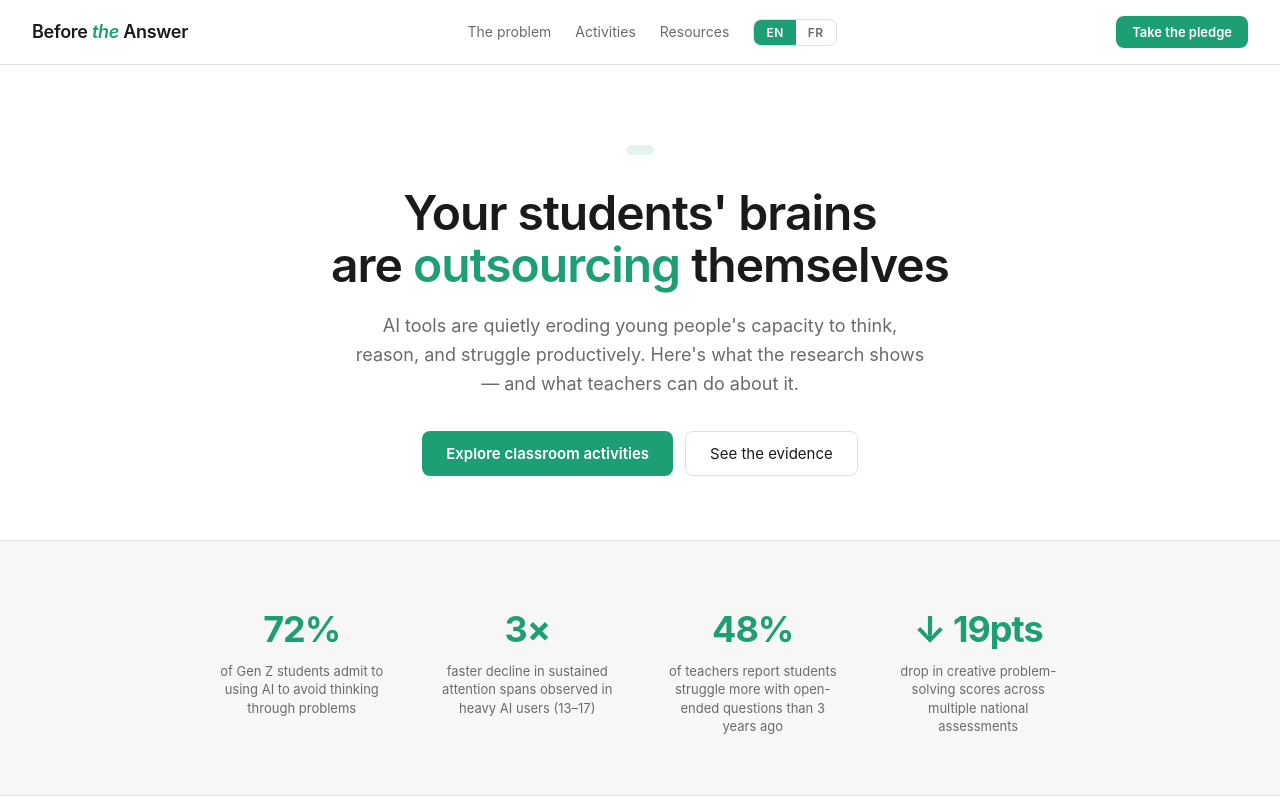
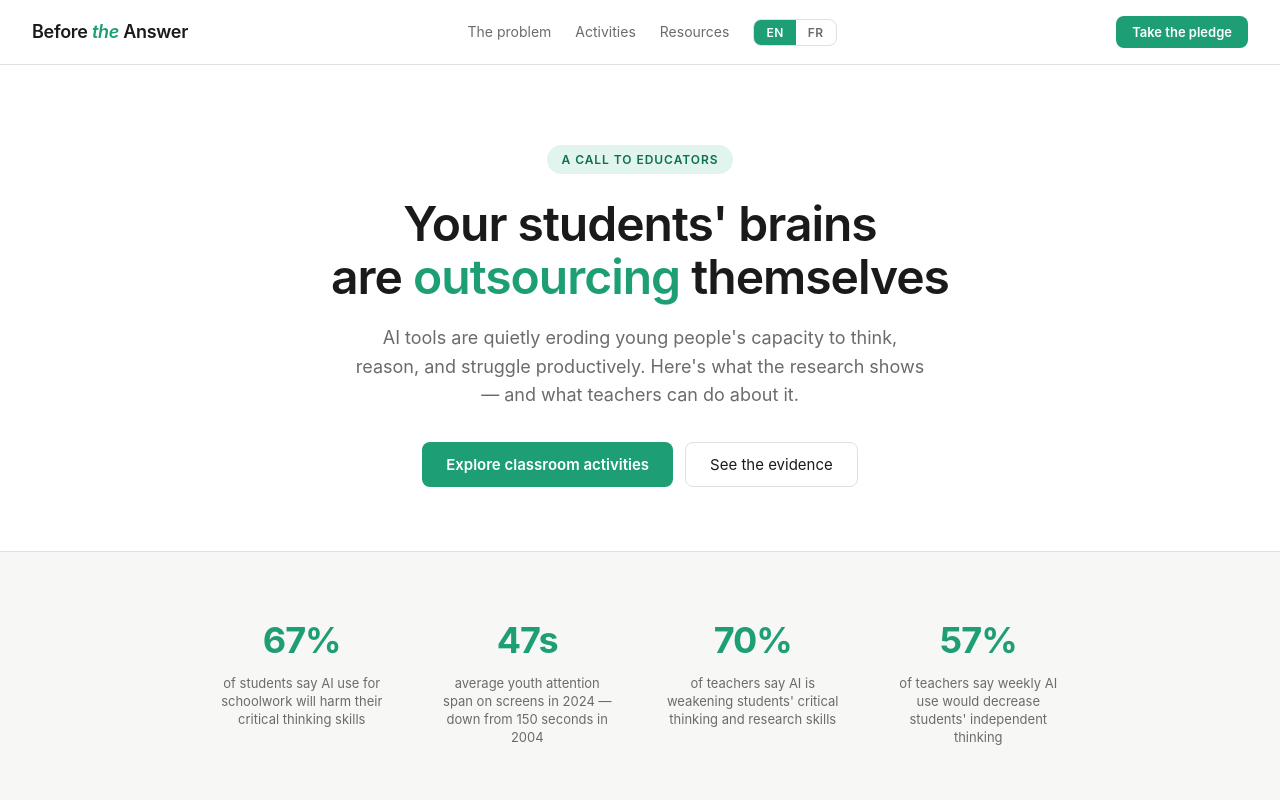
Before and after one commit to marcuskhleung/beforetheanswer, a plain HTML site: page index.html in a window 1280 px wide. Shown: the top 800 px of the page. Drawn offline with Linux system fonts and the light colour scheme.

Commit message:
Update index.html

```diff
--- a/index.html
+++ b/index.html
@@ -179,7 +179,7 @@
      To edit: update translations below
 ════════════════════════════════ -->
 <section class="hero">
-  <div class="hero-eyebrow" data-t="hero_eyebrow"></div>
+  <div class="hero-eyebrow" data-t="hero_eyebrow">A call to educators</div>
   <h1 data-t="hero_h1">Your students' brains<br>are <em>outsourcing</em> themselves</h1>
   <p class="hero-sub" data-t="hero_sub">AI tools are quietly eroding young people's capacity to think, reason, and struggle productively. Here's what the research shows — and what teachers can do about it.</p>
   <div class="hero-actions">
@@ -195,10 +195,10 @@
 ════════════════════════════════ -->
 <div class="stat-bar">
   <div class="stat-grid">
-    <div class="stat-card"><div class="stat-num">72%</div><div class="stat-label" data-t="stat1">of Gen Z students admit to using AI to avoid thinking through problems</div></div>
-    <div class="stat-card"><div class="stat-num">3×</div><div class="stat-label" data-t="stat2">faster decline in sustained attention spans observed in heavy AI users (13–17)</div></div>
-    <div class="stat-card"><div class="stat-num">48%</div><div class="stat-label" data-t="stat3">of teachers report students struggle more with open-ended questions than 3 years ago</div></div>
-    <div class="stat-card"><div class="stat-num">↓ 19pts</div><div class="stat-label" data-t="stat4">drop in creative problem-solving scores across multiple national assessments</div></div>
+    <div class="stat-card"><div class="stat-num">67%</div><div class="stat-label" data-t="stat1">of students say AI use for schoolwork will harm their critical thinking skills</div></div>
+    <div class="stat-card"><div class="stat-num">47s</div><div class="stat-label" data-t="stat2">average youth attention span on screens in 2024 — down from 150 seconds in 2004</div></div>
+    <div class="stat-card"><div class="stat-num">70%</div><div class="stat-label" data-t="stat3">of teachers say AI is weakening students' critical thinking and research skills</div></div>
+    <div class="stat-card"><div class="stat-num">57%</div><div class="stat-label" data-t="stat4">of teachers say weekly AI use would decrease students' independent thinking</div></div>
   </div>
 </div>
 
@@ -315,14 +315,14 @@ const translations = {
     logo_before:"Before ", logo_the:"the ", logo_answer:"Answer",
     footer_before:"Before ", footer_the:"the ", footer_answer:"Answer",
     nav_problem:"The problem", nav_activities:"Activities", nav_resources:"Resources", nav_cta:"Take the pledge",
-    hero_eyebrow:"A call to society for our youth",
+    hero_eyebrow:"A call to educators",
     hero_h1:"Your students' brains<br>are <em>outsourcing</em> themselves",
     hero_sub:"AI tools are quietly eroding young people's capacity to think, reason, and struggle productively. Here's what the research shows — and what teachers can do about it.",
     hero_btn1:"Explore classroom activities", hero_btn2:"See the evidence",
-    stat1:"of Gen Z students admit to using AI to avoid thinking through problems",
-    stat2:"faster decline in sustained attention spans observed in heavy AI users (13–17)",
-    stat3:"of teachers report students struggle more with open-ended questions than 3 years ago",
-    stat4:"drop in creative problem-solving scores across multiple national assessments",
+    stat1:"of students say AI use for schoolwork will harm their critical thinking skills — RAND, 2025",
+    stat2:"average youth attention span on screens in 2024, down from 150 seconds in 2004 — Dr. Gloria Mark, UC Irvine",
+    stat3:"of teachers say AI is weakening students's critical thinking and research skills — CDT, 2025",
+    stat4:"of teachers say weekly AI use would decrease students' independent thinking — Gallup, 2025",
     prob_label:"The problem", prob_title:"What AI dependency is doing to young minds",
     prob_desc:"The concern isn't AI itself — it's the way passive use is replacing the mental effort that builds real cognitive capacity.",
     c1_title:"Memory and recall erosion", c1_desc:"When students look up every answer instantly, the retrieval practice that cements long-term memory never happens. Cognitive load is reduced so much that learning itself is bypassed.", c1_tag:"Memory",
@@ -359,14 +359,14 @@ const translations = {
     logo_before:"Avant ", logo_the:"la ", logo_answer:"Réponse",
     footer_before:"Avant ", footer_the:"la ", footer_answer:"Réponse",
     nav_problem:"Le problème", nav_activities:"Activités", nav_resources:"Ressources", nav_cta:"Signer l'engagement",
-    hero_eyebrow:"Un appel à la société pour notre jeunesse",
+    hero_eyebrow:"Un appel aux enseignants",
     hero_h1:"Le cerveau de vos élèves<br><em>délègue</em> sa propre pensée",
     hero_sub:"Les outils d'IA érodent silencieusement la capacité des jeunes à réfléchir, raisonner et persévérer. Voici ce que la recherche révèle — et ce que les enseignants peuvent faire.",
     hero_btn1:"Explorer les activités", hero_btn2:"Voir les données",
-    stat1:"des élèves de la génération Z admettent utiliser l'IA pour éviter de réfléchir",
-    stat2:"déclin plus rapide de l'attention soutenue chez les grands utilisateurs d'IA (13–17 ans)",
-    stat3:"des enseignants constatent que les élèves peinent davantage avec les questions ouvertes",
-    stat4:"de baisse dans les scores de résolution créative de problèmes aux évaluations nationales",
+    stat1:"des élèves estiment que l'IA nuit à leur pensée critique pour les travaux scolaires — RAND, 2025",
+    stat2:"durée moyenne d'attention des jeunes sur écran en 2024, contre 150 secondes en 2004 — Dr. Gloria Mark",
+    stat3:"des enseignants disent que l'IA affaiblit la pensée critique et les compétences de recherche — CDT, 2025",
+    stat4:"des enseignants estiment que l'IA diminuerait la pensée indépendante des élèves — Gallup, 2025",
     prob_label:"Le problème", prob_title:"Ce que la dépendance à l'IA fait aux jeunes esprits",
     prob_desc:"Le problème n'est pas l'IA en soi — c'est la façon dont l'utilisation passive remplace l'effort mental qui forge de vraies capacités cognitives.",
     c1_title:"Érosion de la mémoire", c1_desc:"Quand les élèves trouvent chaque réponse instantanément, la pratique de récupération qui ancre la mémoire à long terme n'a jamais lieu. La charge cognitive est si réduite que l'apprentissage lui-même est contourné.", c1_tag:"Mémoire",
@@ -443,7 +443,7 @@ function scrollToSection(id) {
    actual Formspree form ID.
    Get it free at formspree.io
 ════════════════════════════════════════ */
-const FORMSPREE_ENDPOINT = "https://formspree.io/f/xwvjnzrq";
+const FORMSPREE_ENDPOINT = "https://formspree.io/f/YOUR_FORM_ID_HERE";
 
 async function handlePledge() {
   const name  = document.getElementById('pledgeName').value.trim();
```
